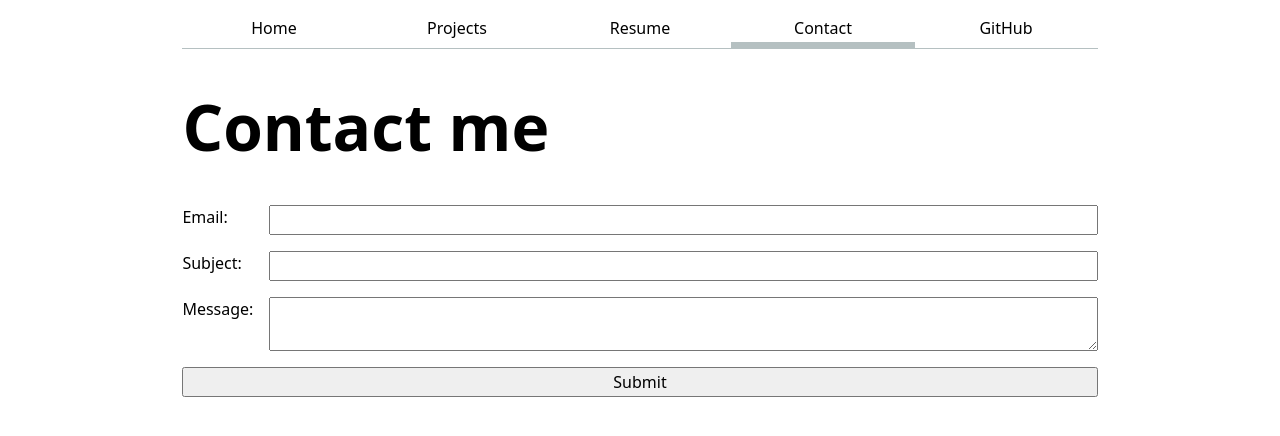
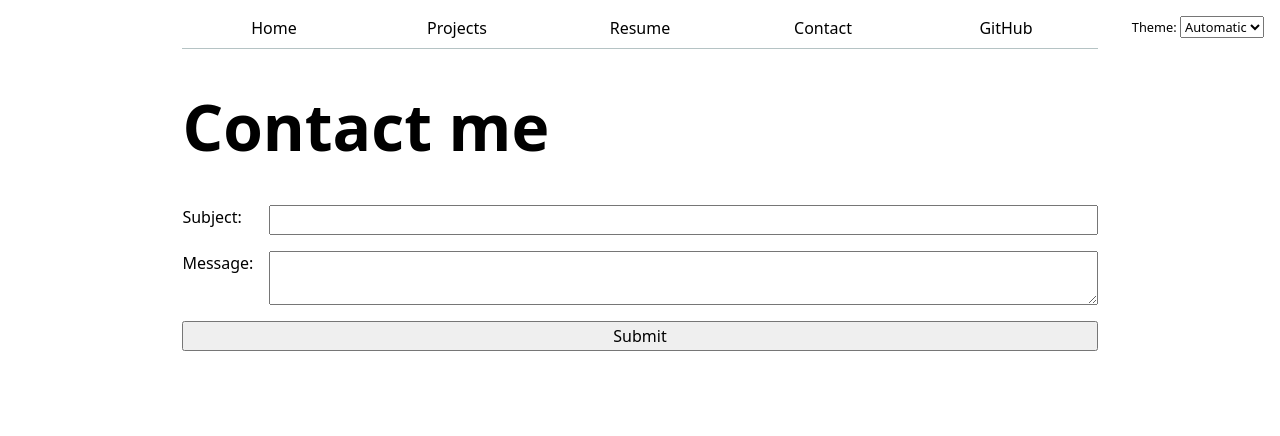
Before and after one commit to shaunisrani/portfolio, a plain HTML site: page lab2_portfolio/contact/index.html in a window 1280 px wide. Drawn offline with Linux system fonts and the light colour scheme.

Commit message:
Lab 3: JS-generated nav, dark mode switcher with localStorage, better contact form
Co-Authored-By: Claude Sonnet 5.5 <noreply@anthropic.com>
Claude-Session: https://claude.ai/code/session_01FtCj1vGE1apBex7ekksvmv

```diff
--- a/lab2_portfolio/contact/index.html
+++ b/lab2_portfolio/contact/index.html
@@ -5,22 +5,11 @@
   <meta name="viewport" content="width=device-width, initial-scale=1.0">
   <title>Contact | Shaun Israni</title>
   <link rel="stylesheet" href="../style.css">
+  <script src="../global.js" type="module"></script>
 </head>
 <body>
-  <nav>
-    <ul>
-      <li><a href="../">Home</a></li>
-      <li><a href="../projects/">Projects</a></li>
-      <li><a href="../resume/">Resume</a></li>
-      <li><a href="../contact/" class="current">Contact</a></li>
-      <li><a href="https://github.com/shaunisrani" target="_blank">GitHub</a></li>
-    </ul>
-  </nav>
   <h1>Contact me</h1>
-  <form action="mailto:sisrani@ucsd.edu" method="POST" enctype="text/plain">
-    <label>Email:
-      <input name="email" type="email">
-    </label>
+  <form action="mailto:sisrani@ucsd.edu">
     <label>Subject:
       <input name="subject">
     </label>
--- a/lab2_portfolio/global.js
+++ b/lab2_portfolio/global.js
@@ -5,19 +5,18 @@ function $$(selector, context = document) {
 }
 
 // ---------- Step 3: automatic navigation menu ----------
-// TODO: edit these to match YOUR pages and GitHub repo name
 let pages = [
   { url: '', title: 'Home' },
   { url: 'projects/', title: 'Projects' },
+  { url: 'resume/', title: 'Resume' },
   { url: 'contact/', title: 'Contact' },
-  { url: 'resume/', title: 'Resume' },
-  { url: 'https://github.com/YOUR-USERNAME', title: 'GitHub' },
+  { url: 'https://github.com/shaunisrani', title: 'GitHub' },
 ];
 
 const BASE_PATH =
   location.hostname === 'localhost' || location.hostname === '127.0.0.1'
     ? '/' // local server
-    : '/YOUR-REPO-NAME/'; // GitHub Pages repo name, e.g. '/website/'
+    : '/portfolio/lab2_portfolio/'; // GitHub Pages (repo + subfolder)
 
 let nav = document.createElement('nav');
 document.body.prepend(nav);
@@ -40,8 +39,9 @@ for (let p of pages) {
   );
 
   // open external links in a new tab
-  a.toggleAttribute('target', a.host !== location.host);
-  if (a.host !== location.host) a.target = '_blank';
+  if (a.host !== location.host) {
+    a.target = '_blank';
+  }
 }
 
 // ---------- Step 4: dark mode switch ----------
--- a/lab2_portfolio/style.css
+++ b/lab2_portfolio/style.css
@@ -1,10 +1,11 @@
 /* ---------- Global ---------- */
 :root {
   --color-accent: oklch(65% 50% 0);
-  --border-gray: oklch(80% 3% 200);
+  --border-gray: oklch(50% 10% 200 / 40%);
 }
 
 html {
+  color-scheme: light dark;
   accent-color: var(--color-accent);
 }
 
@@ -53,13 +54,14 @@ nav a.current {
 nav a:hover {
   border-bottom: 0.4em solid var(--color-accent);
   padding-bottom: 0.1em;
-  background-color: oklch(from var(--color-accent) 95% 5% h);
+  background-color: color-mix(in oklch, var(--color-accent), canvas 85%);
 }
 
 /* ---------- Step 3: Contact form ---------- */
 form input,
 form textarea,
-form button {
+form button,
+select {
   font: inherit;
 }
 
@@ -170,3 +172,12 @@ form button {
   display: inline-block;
   min-width: 7.5em;
 }
+
+/* ---------- Lab 3: theme switcher ---------- */
+.color-scheme {
+  position: absolute;
+  top: 1rem;
+  right: 1rem;
+  font-size: 80%;
+  font-family: inherit;
+}
```
Also changed, not shown: lab2_portfolio/index.html (+1 -9 lines), lab2_portfolio/projects/index.html (+1 -9 lines), lab2_portfolio/resume/index.html (+1 -9 lines).
